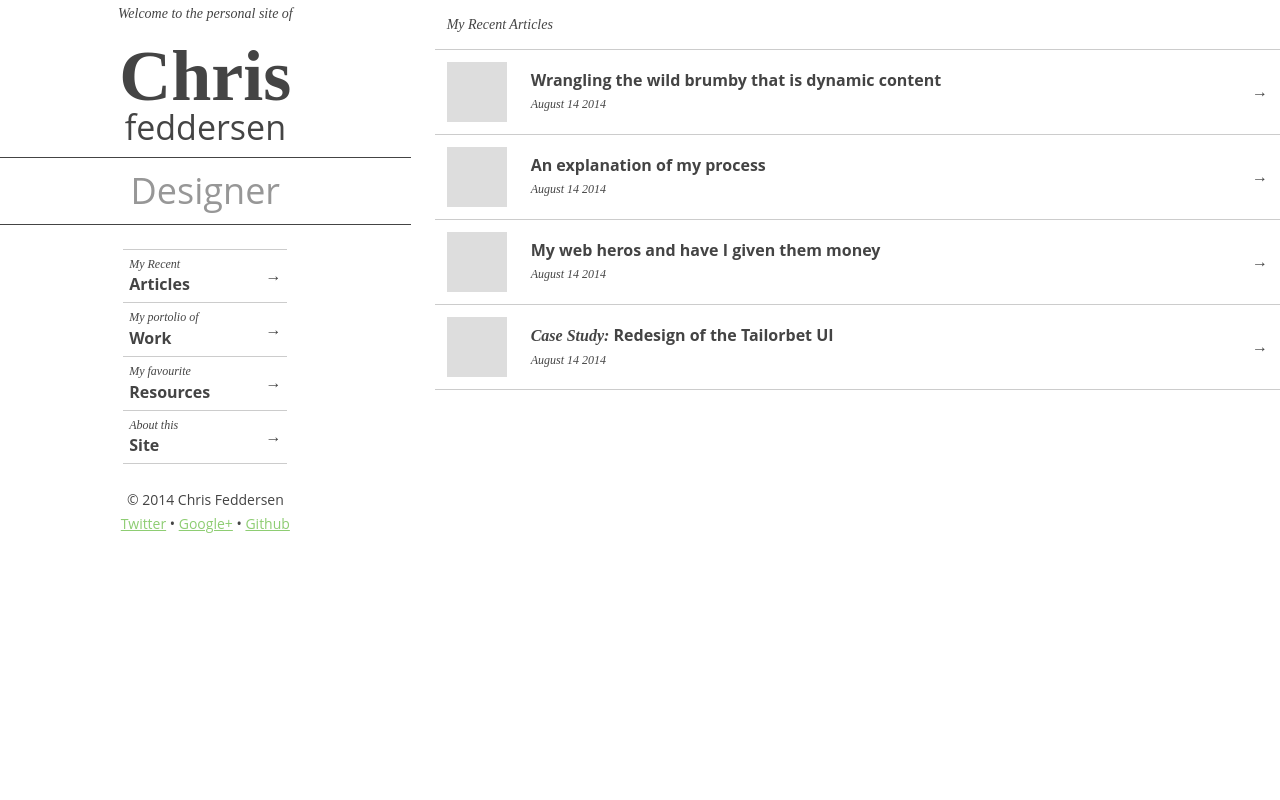
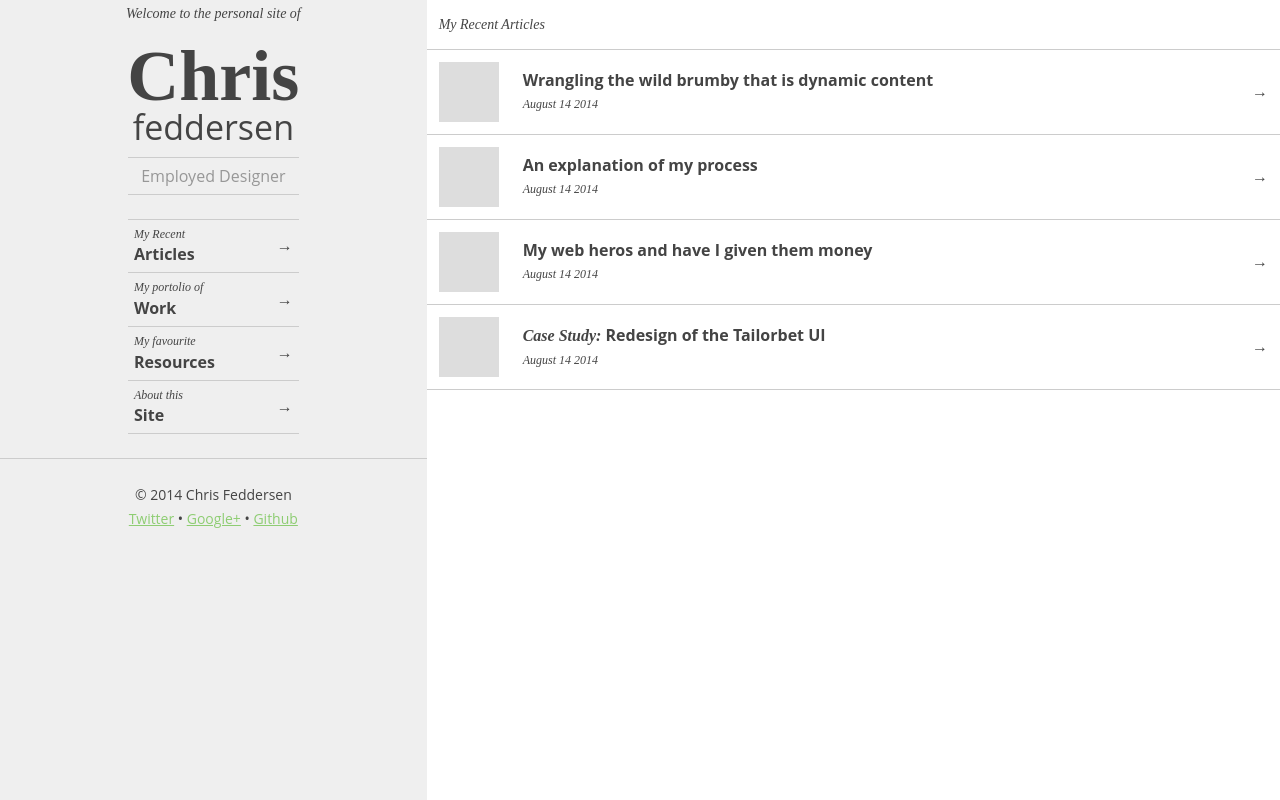
Before and after one commit to cfed/chrisfeddersen.net, a plain HTML site: page index.html in a window 1280 px wide. Drawn offline with Linux system fonts and the light colour scheme.

Commit message:
Fix in sidebar for desk

```diff
--- a/index.html
+++ b/index.html
@@ -17,15 +17,14 @@
 	</head>
 <body>
 	<div class="wrapper">
-		<div class="grid">
-			<div class="grid__item  one-whole  lap-and-up-one-third">
+		<section class="fixed-panel">
 			<header class="page-header">
 				<p class="flush"><i class="zeta">Welcome to the personal site of</i></p>
 				<a href="/" class="logo">
 					<h1 class="flush">Chris</h1>
 					<h6>feddersen</h6>
 				</a>
-					<p class="job-title">Designer</p>
+				<p class="job-title">Employed Designer</p>
 			</header>
 			<nav class="main-nav">
 				<ul class="block-list">
@@ -71,8 +70,8 @@
 				<p class="zeta  text--center  flush">&copy; 2014 Chris Feddersen</p>
 				<p class="zeta  text--center"><a href="https://twitter.com/chrisfeddo">Twitter</a> • <a href="https://plus.google.com/u/0/109092386322897821774/posts">Google+</a> • <a href="https://github.com/cfed">Github</a></p>
 			</footer>
-			</div>
-			<div class="grid__item  one-whole  lap-and-up-two-thirds">
+		</section>
+		<section class="content-panel">
 			<div class="islet  flush">
 				<p class="zeta  flush"><i>My Recent Articles</i></p>
 			</div>
@@ -126,8 +125,7 @@
 					</a>
 				</li>
 			</ul>
-			</div>
-		</div>
+		</section>
 
 		<div class="islet" style="display: none;">
 
--- a/scss/bits/_base.scss
+++ b/scss/bits/_base.scss
@@ -1,7 +1,6 @@
 /*------------------------------------*\
 	BASE
 \*------------------------------------*/
-
 body {
 	background-color: $color-light;
 	font-family: $brand-face;
--- a/scss/bits/_footer.scss
+++ b/scss/bits/_footer.scss
@@ -3,5 +3,6 @@
 \*------------------------------------*/
 
 .page-footer {
-
+	border-top: 1px solid $base-ui-color;
+	padding: $base-spacing-unit 0;
 }
--- a/scss/bits/_header.scss
+++ b/scss/bits/_header.scss
@@ -10,10 +10,8 @@
 	z-index: 5;
 }
 .logo {
-	background-color: $color-light;
 	display: inline-block;
 	color: $color-dark;
-
 	font-family: $brand-serif;
 	line-height: 1;
 	margin-bottom: $half-spacing-unit/2;
@@ -36,9 +34,14 @@
 }
 
 .job-title {
-	border-top: 1px solid $color-dark;
-	border-bottom: 1px solid $color-dark;
+	border-top: 1px solid $base-ui-color;
+	border-bottom: 1px solid $base-ui-color;
 	color: lighten($color-subtle, 20%);
-	font-size: 36px;
+	font-size: 16px;
+	margin: auto;
 	padding: $half-spacing-unit/2 0;
+	width: 60%;
+	@include media-query(desk) {
+		width: 40%;
+	}
 }
--- a/scss/modules/_main-nav.scss
+++ b/scss/modules/_main-nav.scss
@@ -3,19 +3,14 @@
 \*------------------------------------*/
 
 .main-nav {
+	margin: auto;
 	width: 60%;
-	margin: auto;
-	@include media-query(lap) {
-		width: auto;
-	}
 	@include media-query(desk) {
 		width: 40%;
 	}
-
 	li {
 		padding:$half-spacing-unit/2;
 	}
-
 	a {
 		padding:$half-spacing-unit/2;
 		margin:-$half-spacing-unit/2;
--- a/scss/style.scss
+++ b/scss/style.scss
@@ -20,6 +20,7 @@
 @import "bits/header";
 @import "bits/footer";
 @import "bits/post";
+@import "bits/fixed-panel";
 
 /**
  * Modules
```
Also changed, not shown: css/style.css, 1 other file. Lines whose indentation alone changed are shown as unchanged.
